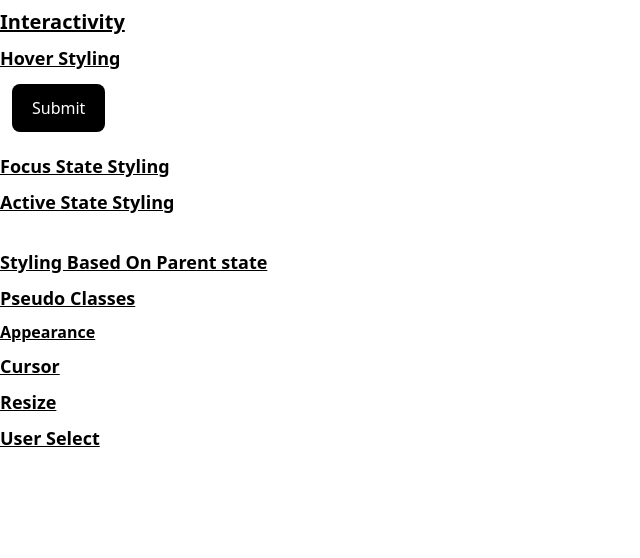
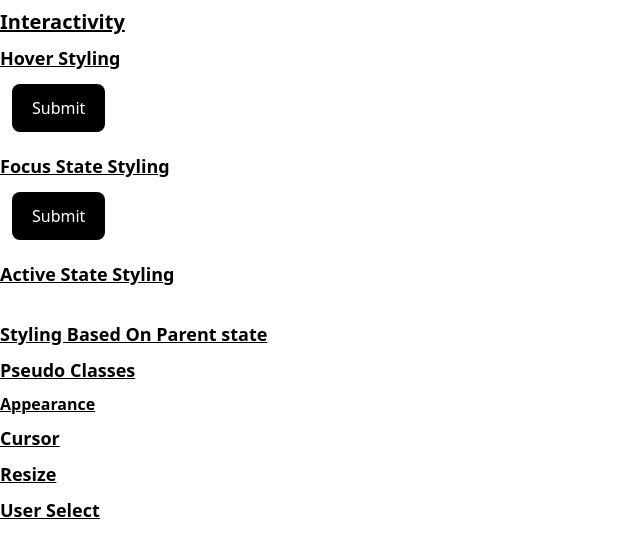
Before and after one commit to nsagias/react-tailwindcss-starter, a React (Create React App) app: page / in a window 1280 px wide. Shown: the top 558 px of the page, without its empty margins (0-640 px from the left). Built offline with nearby package versions, Linux system fonts and the light colour scheme.

Commit message:
add focus

```diff
--- a/src/components/Interactivity/Interactivity.tsx
+++ b/src/components/Interactivity/Interactivity.tsx
@@ -11,6 +11,7 @@ export default function Interactivity() {
 
       {/* Focus State Styling */}
       <p className="text-lg font-bold underline mt-2">Focus State Styling</p>
+      <button className="bg-black text-white py-3 px-5 rounded-lg m-3 focus:bg-blue-500 focus:text-white">Submit</button>
 
       {/* Active State Styling */}
       <p className="text-lg font-bold underline mt-2">Active State Styling</p>
```
